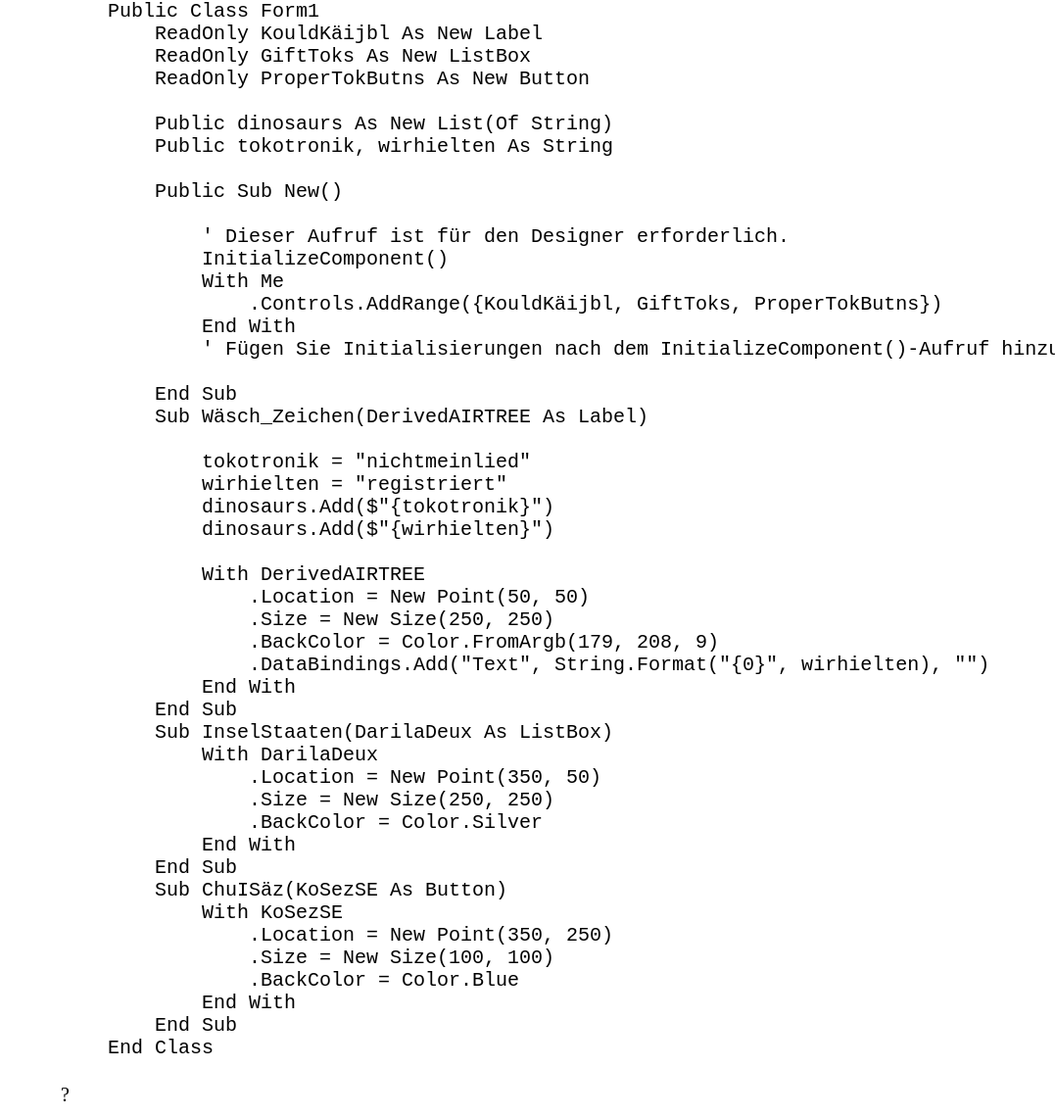
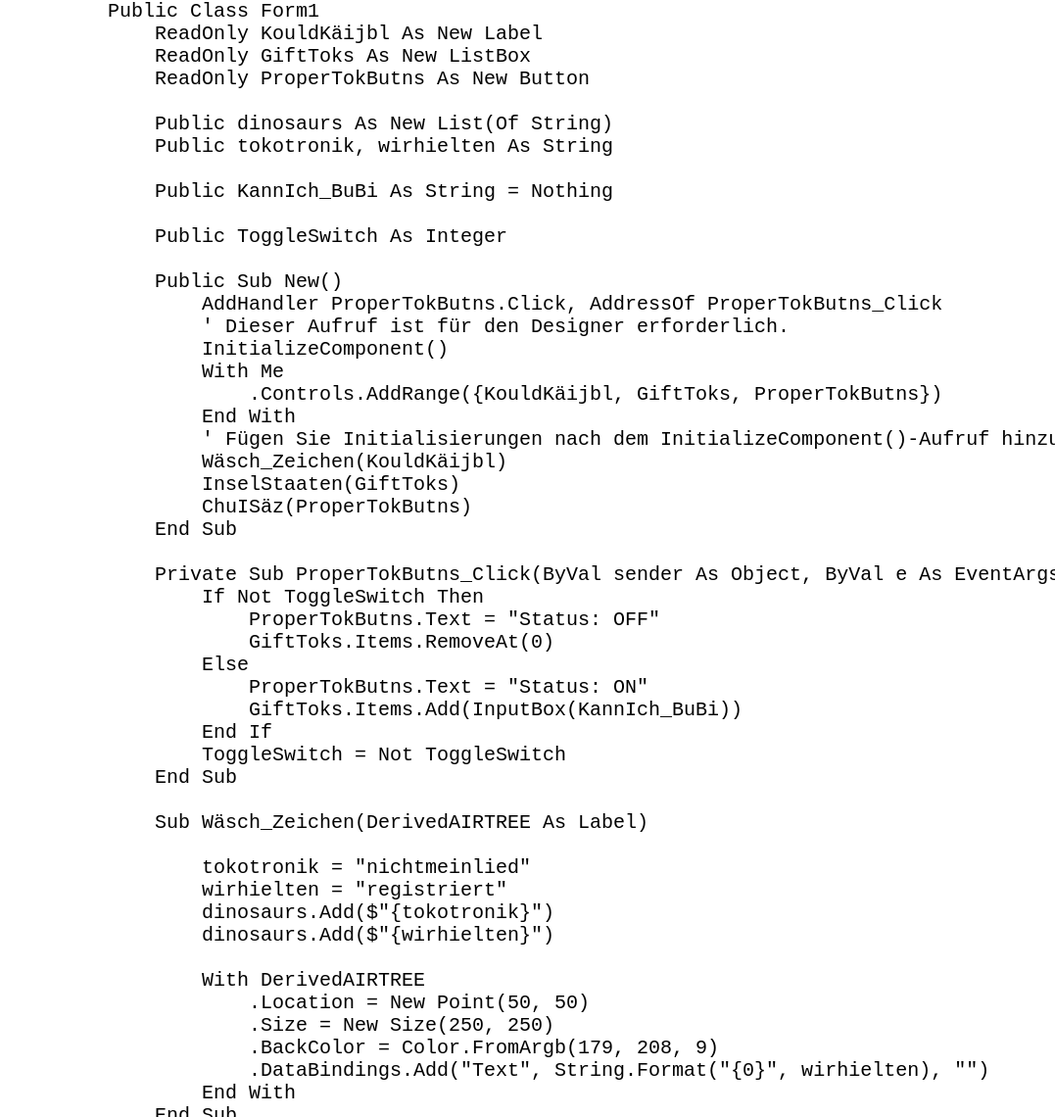
Before and after one commit to ledlightjungledStefan/Osterei, a Jekyll site: the page built from _posts/2022-12-08-Windows10Umgebungsvariablen.markdown, in a window 1280 px wide and 1400 px high, scrolled down 1221 px. Shown: the part 260-1400 px from the top of the window at 98% size, without its empty margins (203-1280 px from the left). Built offline with Jekyll 4.4.1, drawn with Linux system fonts in a browser that asks for light colours; some web fonts are replaced; some of the changed text lies outside the part shown.

Commit message:
Update 2022-12-08-Windows10Umgebungsvariablen.markdown

```diff
--- a/_posts/2022-12-08-Windows10Umgebungsvariablen.markdown
+++ b/_posts/2022-12-08-Windows10Umgebungsvariablen.markdown
@@ -21,7 +21,7 @@ Vor dem Abstand nach dem: quelle.
 Quellausgaben können auch Fehlerinhalte sein.
 
 ![image](https://user-images.githubusercontent.com/75255909/206342877-1844cbad-5e67-44de-8691-34fff01c8930.png)
-![image](https://user-images.githubusercontent.com/75255909/206342903-a2852a06-a83c-4417-a07e-8c27b9083084.png)
+![image](https://user-images.githubusercontent.com/75255909/206355801-f5addb14-22d1-4aa3-9e12-9b1e0a476c45.png)
 
         Public Class Form1
             ReadOnly KouldKäijbl As New Label
@@ -31,16 +31,34 @@ Quellausgaben können auch Fehlerinhalte sein.
             Public dinosaurs As New List(Of String)
             Public tokotronik, wirhielten As String
 
+            Public KannIch_BuBi As String = Nothing
+
+            Public ToggleSwitch As Integer
+
             Public Sub New()
-
+                AddHandler ProperTokButns.Click, AddressOf ProperTokButns_Click
                 ' Dieser Aufruf ist für den Designer erforderlich.
                 InitializeComponent()
                 With Me
                     .Controls.AddRange({KouldKäijbl, GiftToks, ProperTokButns})
                 End With
                 ' Fügen Sie Initialisierungen nach dem InitializeComponent()-Aufruf hinzu.
+                Wäsch_Zeichen(KouldKäijbl)
+                InselStaaten(GiftToks)
+                ChuISäz(ProperTokButns)
+            End Sub
 
+            Private Sub ProperTokButns_Click(ByVal sender As Object, ByVal e As EventArgs)
+                If Not ToggleSwitch Then
+                    ProperTokButns.Text = "Status: OFF"
+                    GiftToks.Items.RemoveAt(0)
+                Else
+                    ProperTokButns.Text = "Status: ON"
+                    GiftToks.Items.Add(InputBox(KannIch_BuBi))
+                End If
+                ToggleSwitch = Not ToggleSwitch
             End Sub
+
             Sub Wäsch_Zeichen(DerivedAIRTREE As Label)
 
                 tokotronik = "nichtmeinlied"
@@ -60,16 +78,22 @@ Quellausgaben können auch Fehlerinhalte sein.
                     .Location = New Point(350, 50)
                     .Size = New Size(250, 250)
                     .BackColor = Color.Silver
+
+                    For Each TaoTaoPanda As String In dinosaurs
+                        .Items.Add(TaoTaoPanda)
+                    Next
+
                 End With
             End Sub
             Sub ChuISäz(KoSezSE As Button)
                 With KoSezSE
-                    .Location = New Point(350, 250)
+                    .Location = New Point(350, 350)
                     .Size = New Size(100, 100)
                     .BackColor = Color.Blue
                 End With
             End Sub
         End Class
+
 
 
 ?
```
Also changed, not shown: other parts of _posts/2022-12-08-Windows10Umgebungsvariablen.markdown (+10 -2 lines).
